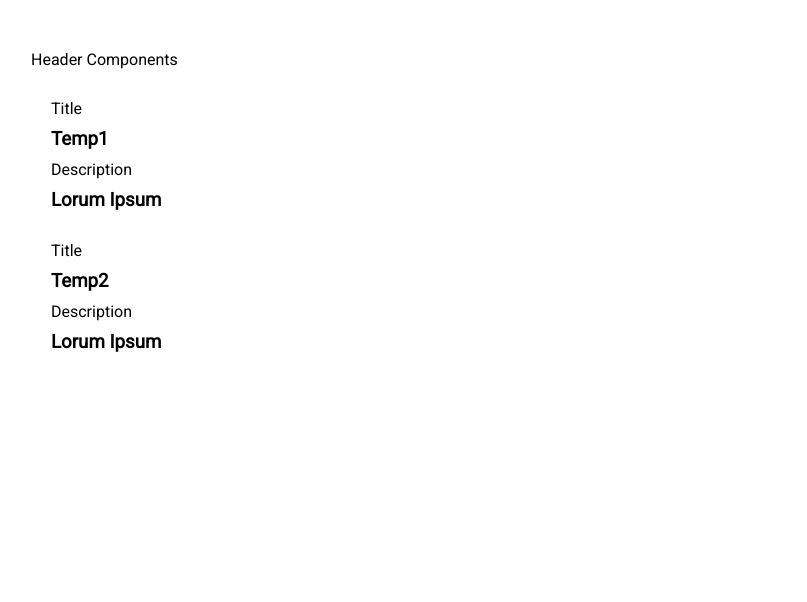
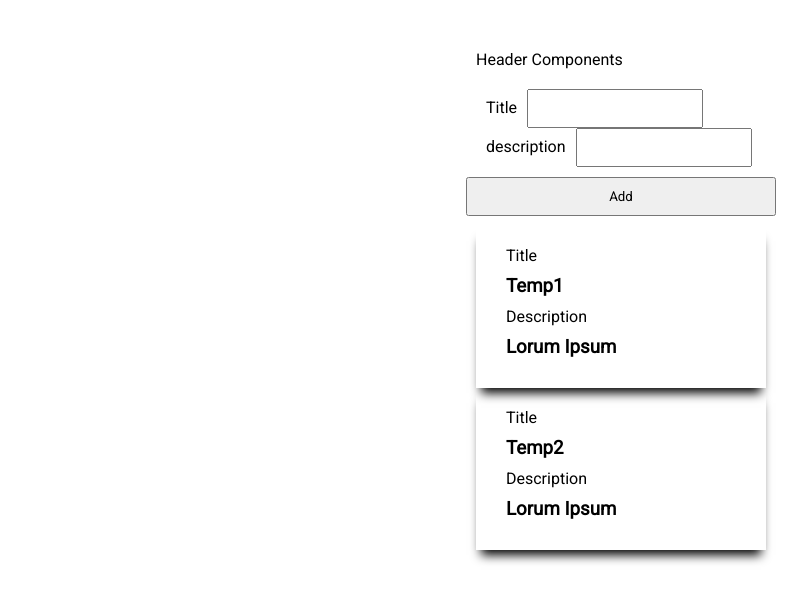
Before and after one commit to suhpin95/movie-list-app, a React (Create React App) app: page / in a window 1280 px wide. Shown: the top 602 px of the page, without its empty margins (19-826 px from the left). Built offline with nearby package versions, Linux system fonts and the light colour scheme.

Commit message:
1. Implement Toggling effect for adding the movies 2. Implement State mangement through Hooks

```diff
--- a/src/App.css
+++ b/src/App.css
@@ -4,3 +4,12 @@
     padding: 10px;
     font-family: 'Roboto',Arial, Helvetica, sans-serif;
 }
+.container{
+    display: grid;
+    justify-content: center;
+}
+.container .card{
+    width: 250px;
+    padding: 20px;
+    box-shadow:  0 10px 10px -5px;
+}
--- a/src/App.js
+++ b/src/App.js
@@ -1,12 +1,14 @@
 import React from 'react'
 import './App.css'
 import Header from './components/Header'
+import AddButton from './components/AddButton'
 import ListMovies from './components/ListMovies'
 
 function App () {
   return (
-    <div className="App">
+    <div className="container">
       <Header />
+      <AddButton />
       <ListMovies />
     </div>
   )
--- /dev/null
+++ b/src/components/AddButton.js
@@ -0,0 +1,18 @@
+import React from 'react'
+import AddMovies from './AddMovies'
+
+const AddButton = () => {
+  const toggleForm = () => {
+    console.log('Toggling Form')
+  }
+  return (
+    <>
+    <AddMovies />
+        <button onClick = {toggleForm}>
+          Add
+        </button>
+    </>
+  )
+}
+
+export default AddButton
--- a/src/components/AddMovies.js
+++ b/src/components/AddMovies.js
@@ -0,0 +1,14 @@
+import React from 'react'
+
+const AddMovies = () => {
+  return (
+        <form>
+            <label>Title</label>
+            <input type ="text"></input> <br/>
+            <label>description</label>
+            <input type ="text"></input>
+        </form>
+  )
+}
+
+export default AddMovies
--- a/src/components/Movie.js
+++ b/src/components/Movie.js
@@ -2,7 +2,7 @@
 import PropTypes from 'prop-types'
 const Movie = ({ movieList }) => {
   return (
-        <div>
+        <div className="card">
             <label>Title</label>
             <h3>{movieList.title}</h3>
             <label>Description</label>
```
